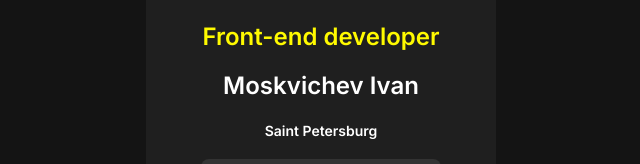
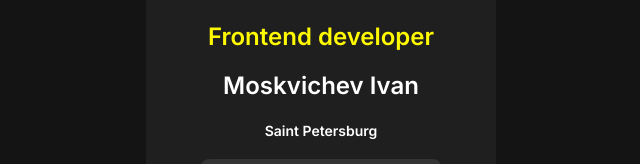
Before and after one commit to AbraKadabraPuf/myLinks, a plain HTML site: page index.html in a window 1280 px wide. Shown: the part 361-525 px from the top of the page, 319-959 px from the left. Drawn offline with Linux system fonts and the light colour scheme.

Commit message:
styles.css

```diff
--- a/index.html
+++ b/index.html
@@ -14,7 +14,7 @@
 		<div class="avatar">
 			<img src="ava1.jpeg" alt="avatar">
 		</div>
-		<div class="profession">Front-end developer</div>
+		<div class="profession">Frontend developer</div>
 
 		<div class="name">Moskvichev Ivan</div>
 
```
